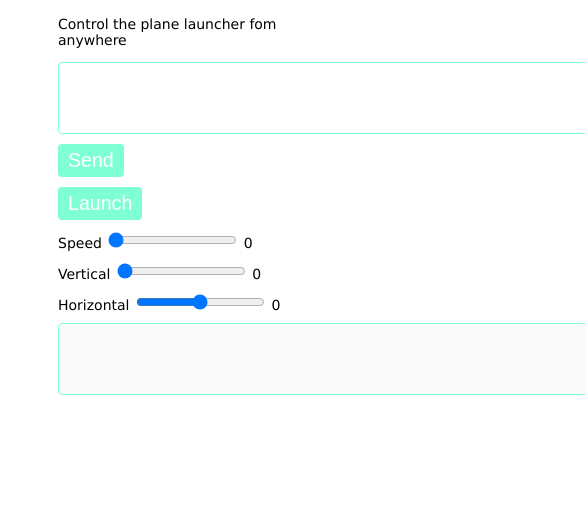
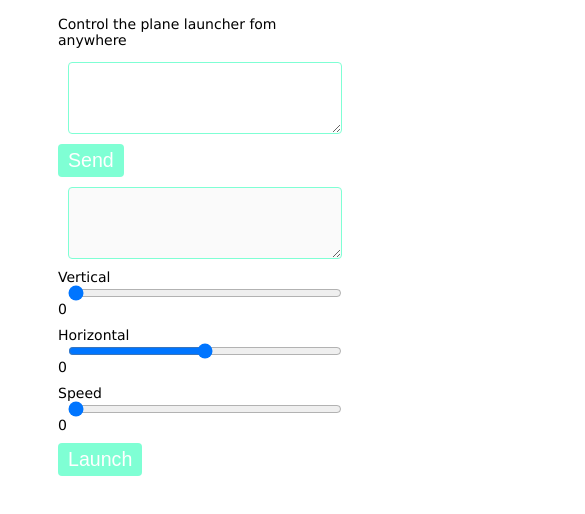
Before and after one commit to JoeBradley/PlaneLauncher, a website: page public/index.html in a window 390 px wide. Shown: the part 94-608 px from the top of the page, 585 px wide, since content can reach past the window. Drawn offline with nearby package versions, Linux system fonts and the light colour scheme; no server answers.

Commit message:
Fixed html layout

```diff
--- a/public/index.html
+++ b/public/index.html
@@ -3,6 +3,10 @@
 <head>
   <title>Plane Launcher</title>
   <link rel="stylesheet" href="/stylesheets/style.css">
+  <meta name="viewport" content="width=device-width, initial-scale=1.0">
+  <link rel="icon"
+      type="image/png"
+      href="./images/paper_plane.png">
 </head>
 
 <body>
@@ -18,13 +22,7 @@
   </div>
 
   <div class="form-control">
-    <button id="launch">Launch</button>
-  </div>
-
-  <div class="form-control">
-    <label>Speed</label>
-    <input id="speed" oninput="speedValue.value = speed.value" type="range" min="0" max="100" value="0"></input>
-    <output id="speedValue">0</output>
+    <textarea id="logs" rows="4" cols="80" disabled></textarea>
   </div>
 
   <div class="form-control">
@@ -40,9 +38,14 @@
     <output id="horizontalValue">0</output>
   </div>
 
+  <div class="form-control">
+    <label>Speed</label>
+    <input id="speed" oninput="speedValue.value = speed.value" type="range" min="0" max="100" value="0"></input>
+    <output id="speedValue">0</output>
+  </div>
 
   <div class="form-control">
-    <textarea id="logs" rows="4" cols="80" disabled></textarea>
+    <button id="launch">Launch</button>
   </div>
 
   <script src="/socket.io/socket.io.js"></script>
--- a/public/stylesheets/style.scss
+++ b/public/stylesheets/style.scss
@@ -3,12 +3,12 @@ body {
   font: 14px "Lucida Grande", Helvetica, Arial, sans-serif;
 }
 
-a{
-  color: #00B7FF;
+a {
+  color: aquamarine;
   text-decoration: none;
 }
 
-h1{
+h1 {
   font-size: 2em;
   color: aquamarine;
   font-weight: bold;
@@ -27,4 +27,26 @@ button {
   border-radius: 4px;
   cursor: pointer;
 }
-textarea { border-radius: 4px; padding: 5px 10px; border-color: aquamarine; }
+
+textarea {
+  border-radius: 4px;
+  padding: 5px 10px;
+  border-color: aquamarine;
+  max-width: 100%;
+}
+
+input {
+  max-width: 100%;
+}
+
+@media only screen and (max-width: 640px) {
+  * {
+    box-sizing: border-box;
+  }
+
+  textarea,
+  input {
+    width: 100%;
+    margin: 0 10px;
+  }
+}
```
Also changed, not shown: public/images/paper_plane.png (added), public/stylesheets/style.css, 1 other file.
